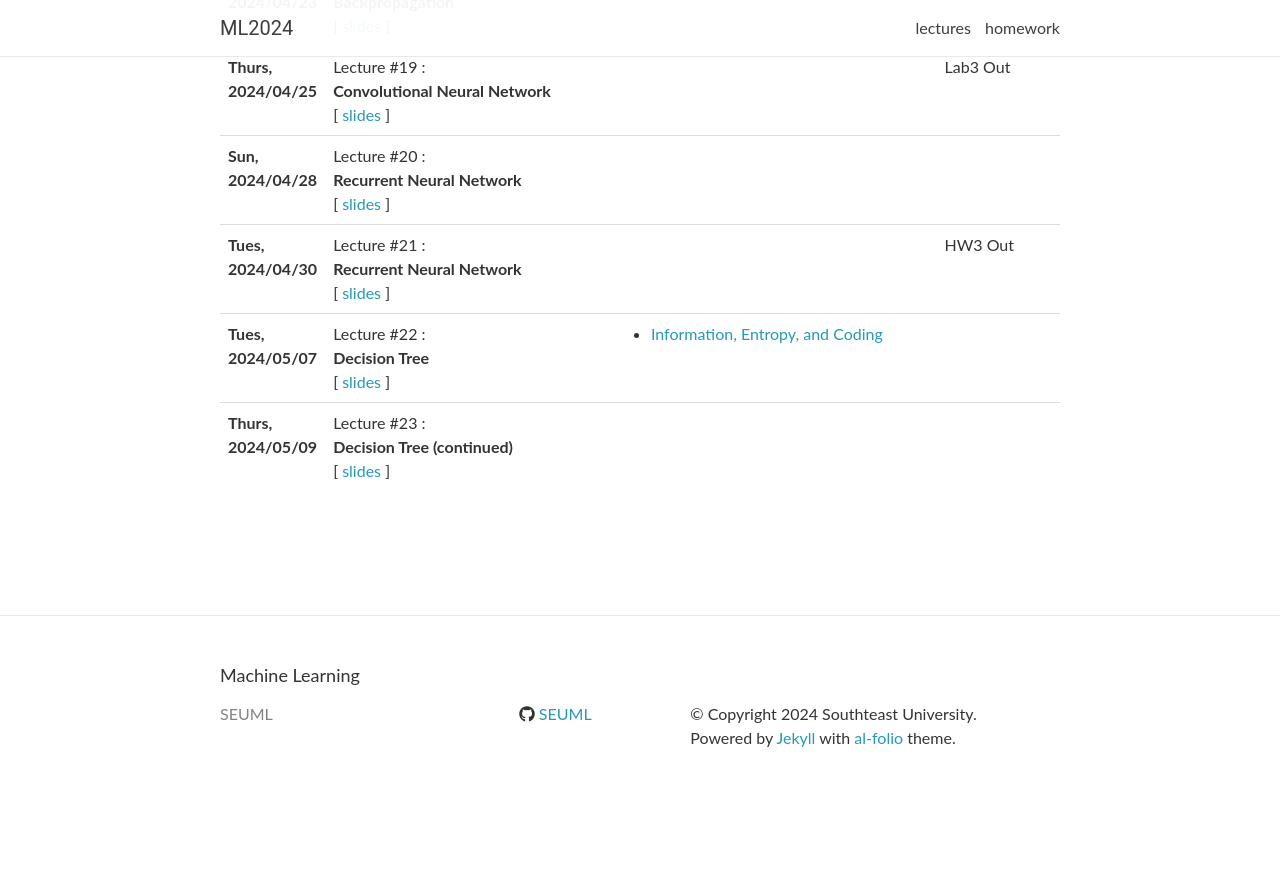
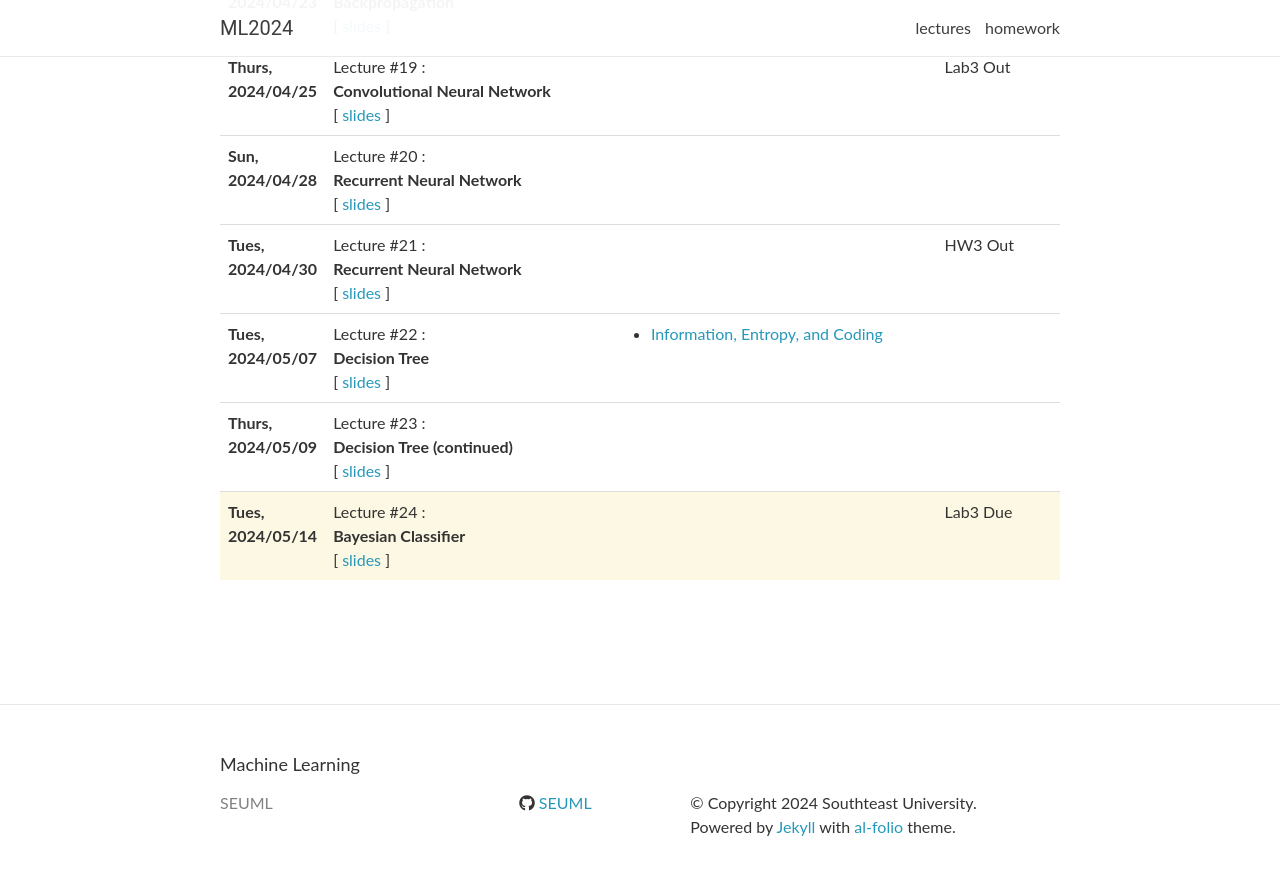
Before and after one commit to SEUML/ml-spring-2024, a Jekyll site: the page built from _pages/lectures.md, in a window 1280 px wide and 900 px high, scrolled down 1978 px. Shown: the top 875 px of the window. Built offline with Jekyll 4.4.1, drawn with Linux system fonts in a browser that asks for light colours; nearby versions of some CDN libraries; comment, search, counter and statistics services are not loaded; before the commit the page ends 2789 px from its top, so only the background shows below that.

Commit message:
first commit

```diff
--- a/_data/lectures.yml
+++ b/_data/lectures.yml
@@ -186,3 +186,10 @@
   slides: "../assets/slides/lecture11.pdf"
   readings:
   logistics:
+
+- date: Tues, 2024/05/14
+  title: >
+    <strong> Bayesian Classifier </strong>
+  slides: "../assets/slides/lecture12.pdf"
+  readings:
+  logistics: Lab3 Due
```
Also changed, not shown: 1 other file.
